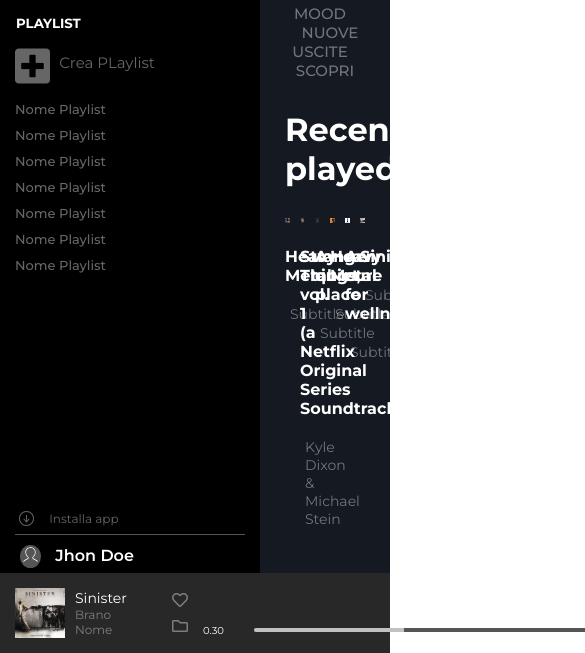
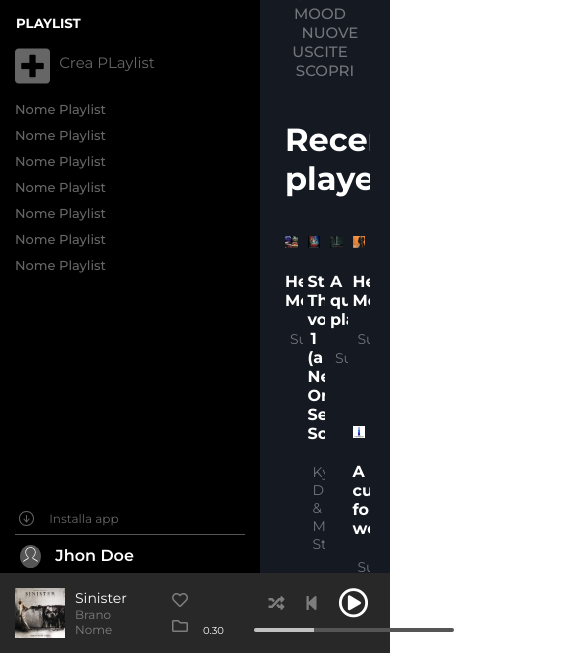
Before and after one commit to AndresAco92/html-css-spotifyweb, a plain HTML site: page index.html in a window 390 px wide. Shown: the part 191-844 px from the top of the page, 585 px wide, since content can reach past the window. Drawn offline with Linux system fonts and the light colour scheme.

Commit message:
work in progress

```diff
--- a/CSS/style.css
+++ b/CSS/style.css
@@ -5,6 +5,7 @@
   box-sizing: border-box;
   font-family: 'Montserrat', sans-serif;
 }
+
 .txt-w{
   color: #fff;
 }
@@ -49,6 +50,7 @@
   width: calc(100% - 260px);
   position: fixed;
   float: left;
+  z-index: 999;
   top:0;
   right: 0;
   height: 80px;
@@ -230,20 +232,30 @@
   height: auto;
   display: flex;
   flex-flow: column nowrap;
+  overflow: hidden;
 }
 
 .sub-container .cover-box{
   width: calc(100% / 6);
-  padding: 0 5px;
+  padding: 10px 5px;
   float: left;
   text-align: center;
+  overflow: hidden;
+}
+
+.sub-container .cover-recently{
+  width: 100%;
 }
 
 .sub-container .cover-recently h1{
-  padding: 20px 5px 5px;
+  padding: 30px 5px 5px;
 }
 
 .sub-container .cover-recently.played h1{
+  margin-bottom: 20px;
+}
+
+.sub-container .cover-recently .title h1{
   padding-bottom: 20px;
 }
 
@@ -273,7 +285,6 @@
   display: block;
 }
 
-
 .sub-container .cover-recently h4{
   padding: 20px 0 20px;
 }
@@ -281,7 +292,7 @@
 .sub-container .cover-recently p{
   opacity: 0.4;
   font-size: 14px;
-  margin-bottom: 30px;
+  margin-bottom: 15px;
   padding-left: 5px;
 }
 
@@ -400,7 +411,7 @@
 }
 
 footer .center i:hover{
-  opacity: 1;
+  opacity: 15;
   cursor: pointer;
 }
 
@@ -455,7 +466,7 @@
 }
 
 footer .right .line{
-  width: 200px;
+  width: 150px;
   height: 4px;
   margin-right: 5px;
   background-color:#555555;
@@ -483,3 +494,27 @@
   opacity: 1;
   cursor: pointer;
 }
+
+@media all and (max-width: 1200px){
+  .sub-container .cover-box{
+    width: calc(100% / 4);
+  }
+
+  .sub-container .cover-box:nth-child(1n+6){
+    width: calc(100% / 4);
+    margin-top: 40px;
+  }
+
+  footer .center .line{
+    width: 350px;
+  }
+}
+
+@media all and (max-width: 930px){
+  footer .center .line{
+    width: 200px;
+  }
+  footer .right .line{
+    width: 100px;
+  }
+}
--- a/index.html
+++ b/index.html
@@ -100,6 +100,7 @@
             </li>
           </ul>
         </div>
+        <!-- CONTAINER ALBUMS -->
         <div class="container-albums">
           <div class="cover-recently played txt-w">
             <h1>Recently played</h1>
@@ -152,7 +153,7 @@
               <p>Subtitle</p>
             </div>
           </div>
-          <div class="cover-recently txt-w">
+          <div class="cover-recently created txt-w">
             <h1>Creato per John Doe</h1>
             <p>Più ascolti, più accurati saranno i suggerimenti.</p>
             <div class="cover-box">
```
